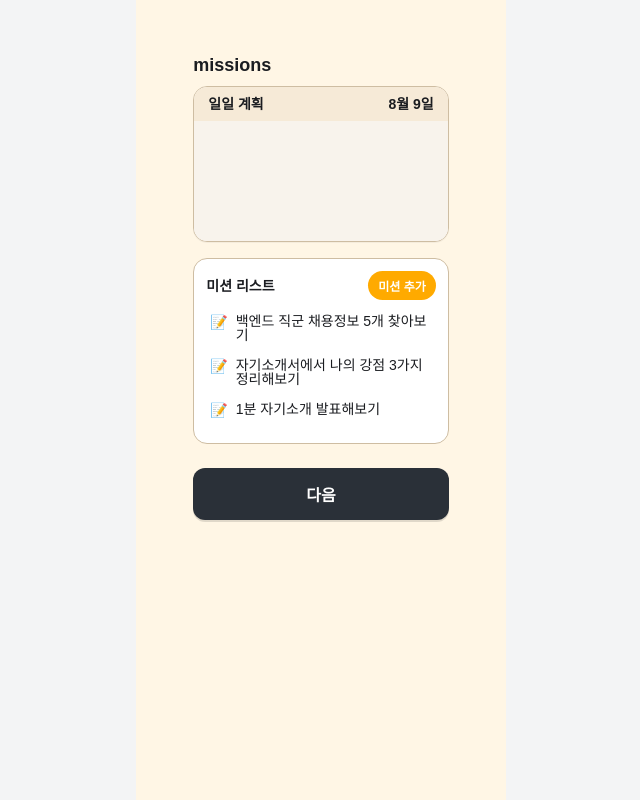
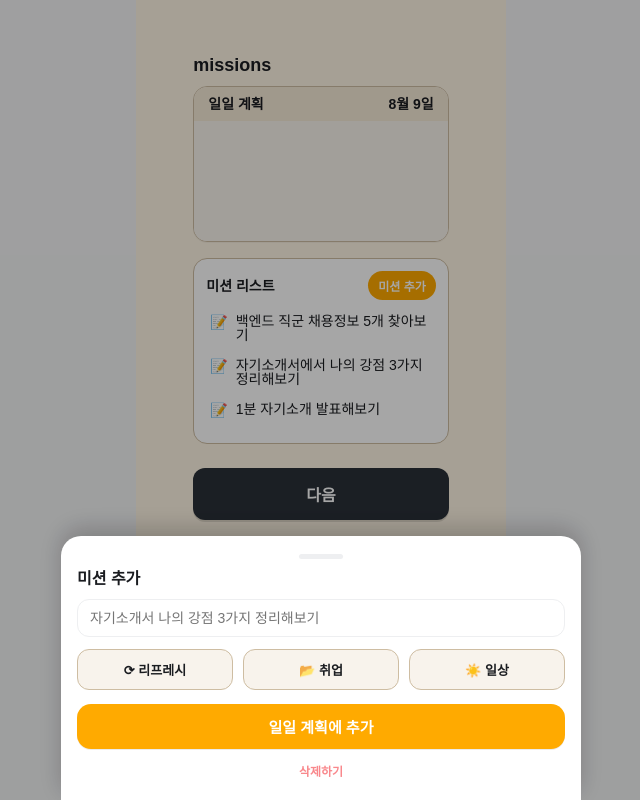
Before and after one commit to kakao-tech-campus-3rd-step3/Team4_FE, a React (Vite) app: page /missions in a window 1280 px wide. Both pictures are taken after a click on the button "미션 추가". Shown: the whole page, without its empty margins (319-959 px from the left). Built offline with nearby package versions, Linux system fonts and the light colour scheme; a web font is replaced by a local one.

Commit message:
feat: 미션페이지 bottomsheet 구현

```diff
--- a/src/pages/Missions.tsx
+++ b/src/pages/Missions.tsx
@@ -1,6 +1,7 @@
 import styled from "@emotion/styled";
 import { semanticColors, colorScale } from "@/styles/theme/colors";
 import { DESIGN_BASE, PAGE_PADDING } from "@/constants/layout";
+import { useState } from "react";
 
 type Mission = { id: string; text: string };
 
@@ -32,7 +33,7 @@ const CardHeader = styled.div`
   display: flex;
   align-items: center;
   justify-content: space-between;
-  background: ${semanticColors.brand.primary}; /* 상단 옅은 브라운 */
+  background: ${semanticColors.brand.primary};
   padding: 10px 14px;
   font-size: 14px;
   font-weight: 700;
@@ -122,6 +123,108 @@ const CTAButton = styled.button`
   box-shadow: 0 2px 0 rgba(0, 0, 0, 0.12);
 `;
 
+/* --- Missions.tsx 전용 바텀시트 (간소화/비재사용) --- */
+const Overlay = styled.div`
+  position: fixed;
+  inset: 0;
+  background: rgba(0, 0, 0, 0.35);
+  display: flex;
+  justify-content: center;
+  align-items: flex-end;
+  z-index: 1000;
+`;
+
+const Sheet = styled.section`
+  width: 100%;
+  max-width: 520px;
+  margin: 0 auto;
+  background: ${semanticColors.background.default};
+  border-radius: 20px 20px 0 0;
+  box-shadow: 0 -8px 24px rgba(0, 0, 0, 0.2);
+  padding: 12px 16px 20px;
+  animation: slideUp 180ms ease-out;
+
+  @keyframes slideUp {
+    from {
+      transform: translateY(24px);
+      opacity: 0.7;
+    }
+    to {
+      transform: translateY(0);
+      opacity: 1;
+    }
+  }
+`;
+
+const Handle = styled.div`
+  width: 44px;
+  height: 5px;
+  border-radius: 999px;
+  background: ${colorScale.gray300};
+  margin: 6px auto 12px;
+`;
+
+/* 바텀시트 내부 전용 스타일 */
+const SheetTitle = styled.h3`
+  margin: 0 0 12px;
+  font-size: 16px;
+  font-weight: 800;
+  color: ${semanticColors.text.default};
+`;
+
+const Input = styled.input`
+  width: 100%;
+  padding: 10px 12px;
+  border-radius: 12px;
+  border: 1px solid ${colorScale.gray300};
+  background: ${semanticColors.background.default};
+  color: ${semanticColors.text.default};
+  font-size: 14px;
+`;
+
+const ChipRow = styled.div`
+  display: grid;
+  grid-template-columns: repeat(3, 1fr);
+  gap: 10px;
+  margin: 12px 0 14px;
+`;
+
+const Chip = styled.button`
+  display: flex;
+  align-items: center;
+  gap: 6px;
+  justify-content: center;
+  padding: 10px 12px;
+  border-radius: 12px;
+  border: 1px solid ${semanticColors.brand.border};
+  background: ${colorScale.brown0};
+  color: ${semanticColors.text.default};
+  font-weight: 700;
+  font-size: 13px;
+`;
+
+const Primary = styled.button`
+  width: 100%;
+  padding: 12px 16px;
+  border: 0;
+  border-radius: 14px;
+  background: ${colorScale.orange500};
+  color: ${semanticColors.background.default};
+  font-size: 15px;
+  font-weight: 800;
+  box-shadow: 0 1px 0 rgba(0, 0, 0, 0.08);
+`;
+
+const Danger = styled.button`
+  display: block;
+  margin: 12px auto 0;
+  background: transparent;
+  border: 0;
+  color: ${colorScale.red500};
+  font-size: 12px;
+  font-weight: 700;
+`;
+
 const missionsMock: Mission[] = [
   { id: "m1", text: "백엔드 직군 채용정보 5개 찾아보기" },
   { id: "m2", text: "자기소개서에서 나의 강점 3가지 정리해보기" },
@@ -129,15 +232,12 @@ const missionsMock: Mission[] = [
 ];
 
 export default function Missions() {
-  const onAddMission = () => {
-    // TODO: 미션추가 로직
-    alert("미션추가");
-  };
-  const onNext = () => {
-    // TODO: 다음 단계 라우팅
-    alert("다음");
-  };
+  const [openSheet, setOpenSheet] = useState(false);
 
+  const onAddMission = () => setOpenSheet(true);
+  const onCloseSheet = () => setOpenSheet(false);
+
+  const onNext = () => alert("다음");
   return (
     <>
       <Screen>
@@ -170,9 +270,33 @@ export default function Missions() {
           <CTAButton onClick={onNext}>다음</CTAButton>
         </CTAWrap>
       </Screen>
-      <Screen>
-        <Title>missions</Title>
-      </Screen>
+      {openSheet && (
+        <Overlay onClick={onCloseSheet}>
+          <Sheet onClick={(e) => e.stopPropagation()}>
+            <Handle />
+            <SheetTitle>미션 추가</SheetTitle>
+
+            <Input placeholder="자기소개서 나의 강점 3가지 정리해보기" />
+
+            <ChipRow>
+              <Chip>⟳ 리프레시</Chip>
+              <Chip>📂 취업</Chip>
+              <Chip>☀️ 일상</Chip>
+            </ChipRow>
+
+            <Primary
+              onClick={() => {
+                // TODO: 실제 추가 로직
+                onCloseSheet();
+              }}
+            >
+              일일 계획에 추가
+            </Primary>
+
+            <Danger onClick={onCloseSheet}>삭제하기</Danger>
+          </Sheet>
+        </Overlay>
+      )}
     </>
   );
 }
```
